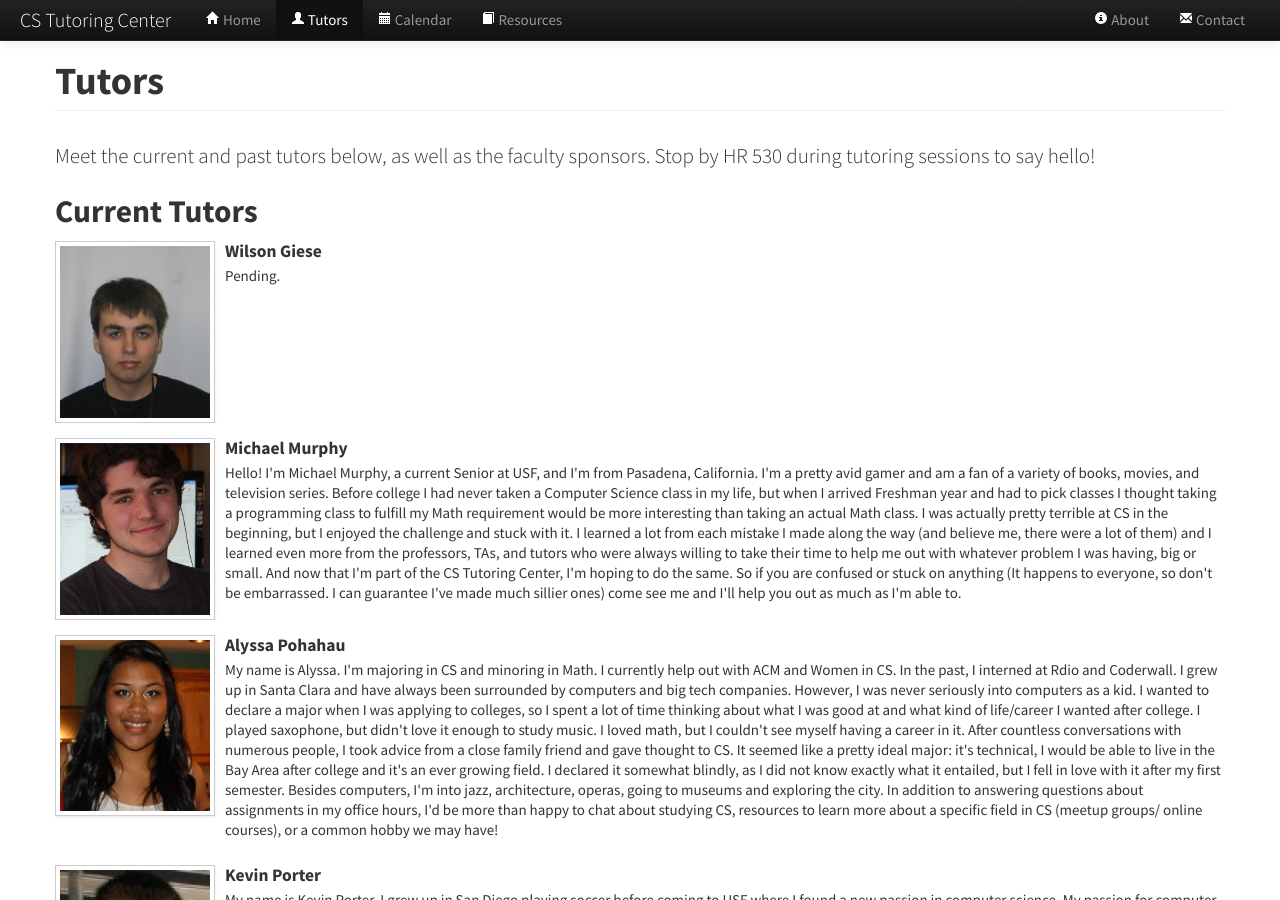
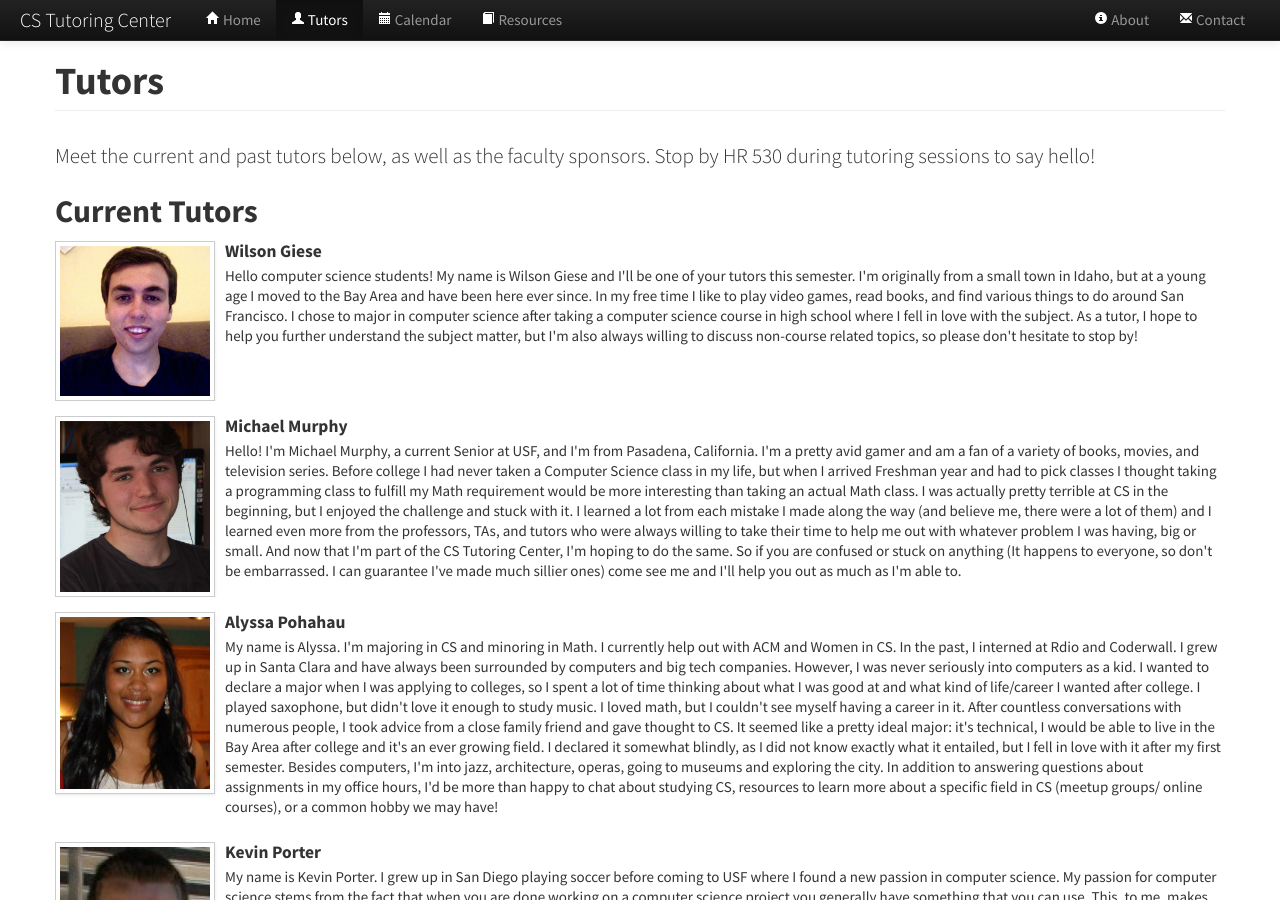
Before and after one commit to CSTutors/CSTutors.github.io, a Jekyll site: the page built from tutors/index.html, in a window 1280 px wide and 900 px high. Built offline with Jekyll 4.4.1, drawn with Linux system fonts in a browser that asks for light colours.

Commit message:
Updating bio for Wilson.

```diff
--- a/tutors/index.html
+++ b/tutors/index.html
@@ -15,7 +15,7 @@ lead: 'Meet the current and past tutors below, as well as the faculty sponsors.
   <div class="media-body">
     <h4 class="media-heading">Wilson Giese</h4>
 
-    <p>Pending.</p>
+    <p>Hello computer science students! My name is Wilson Giese and I'll be one of your tutors this semester. I'm originally from a small town in Idaho, but at a young age I moved to the Bay Area and have been here ever since. In my free time I like to play video games, read books, and find various things to do around San Francisco. I chose to major in computer science after taking a computer science course in high school where I fell in love with the subject. As a tutor, I hope to help you further understand the subject matter, but I'm also always willing to discuss non-course related topics, so please don't hesitate to stop by!</p>
   </div>
 </li>
 
```
Also changed, not shown: img/giese.jpg, 1 other file.
